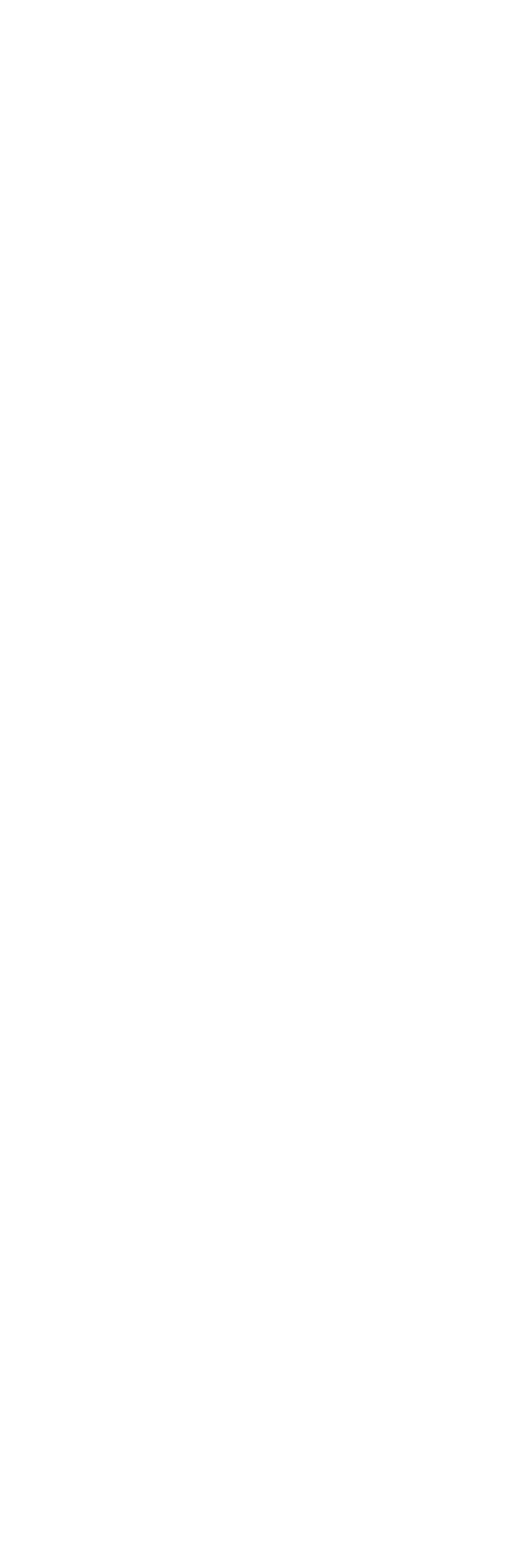
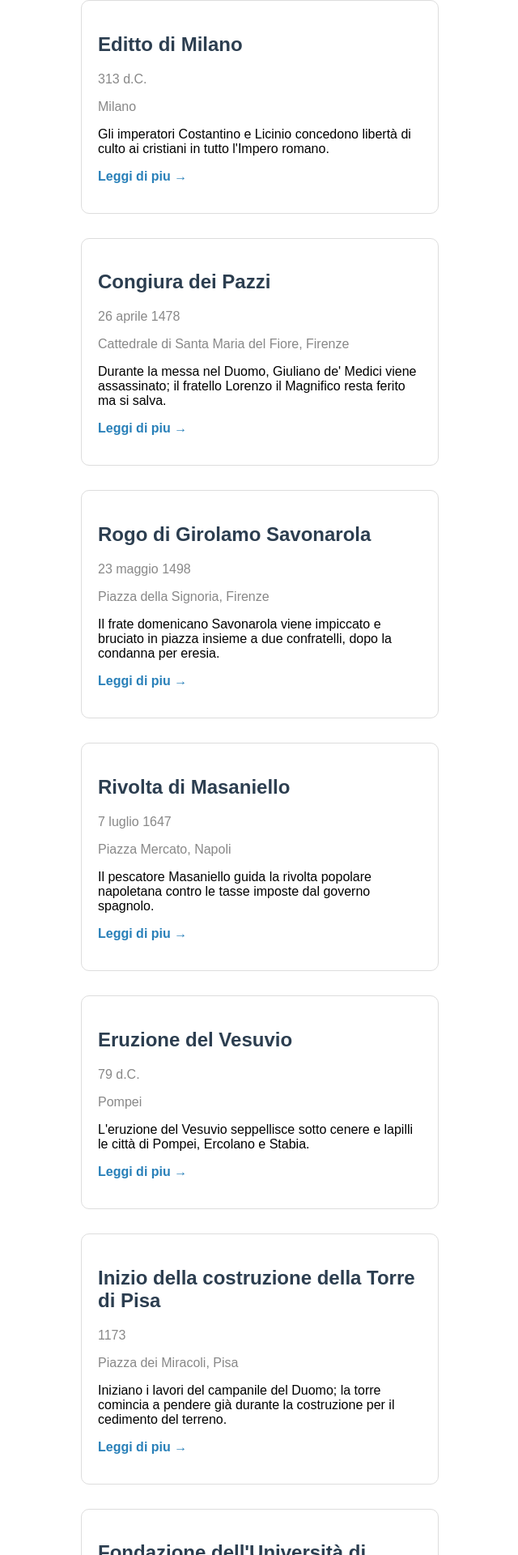
Before and after one commit to monicazucca1974-lab/quieoralastoria, a React (Create React App) app: page / in a window 1280 px wide. Shown: the part 1415-3335 px from the top of the page at 81% size, without its empty margins (319-959 px from the left). Before the commit the page ends 1415 px from the top, so only its background shows below. Built offline with nearby package versions, Linux system fonts and the light colour scheme.

Commit message:
eventi in file separato, aggiunti 11 nuovi eventi

```diff
--- a/src/App.js
+++ b/src/App.js
@@ -1,43 +1,5 @@
 import { useState } from 'react';
-
-const eventi = [
-  {
-    id: 1,
-    titolo: 'Inaugurazione del Colosseo',
-    data: '25 maggio 80 d.C.',
-    luogo: 'Colosseo, Roma',
-    lat: 41.8902,
-    lon: 12.4922,
-    descrizione: "L'imperatore Tito inaugura solennemente l'Anfiteatro Flavio dopo 8 anni di costruzione."
-  },
-  {
-    id: 2,
-    titolo: 'Assassinio di Giulio Cesare',
-    data: '15 marzo 44 a.C.',
-    luogo: 'Curia di Pompeo, Roma',
-    lat: 41.8956,
-    lon: 12.4769,
-    descrizione: 'Giulio Cesare viene assassinato da un gruppo di senatori durante la seduta del Senato.'
-  },
-  {
-    id: 3,
-    titolo: 'Ultima Cena di Leonardo',
-    data: '1495-1498',
-    luogo: 'Santa Maria delle Grazie, Milano',
-    lat: 45.4659,
-    lon: 9.1706,
-    descrizione: 'Leonardo da Vinci dipinge il Cenacolo nel refettorio del convento domenicano.'
-  },
-  {
-    id: 4,
-    titolo: 'Le Cinque Giornate di Milano',
-    data: '18-22 marzo 1848',
-    luogo: 'Centro storico, Milano',
-    lat: 45.4642,
-    lon: 9.1900,
-    descrizione: 'I milanesi insorgono contro il dominio austriaco e cacciano le truppe di Radetzky dalla città.'
-  }
-];
+import eventi from './eventi';
 
 function calcolaDistanza(lat1, lon1, lat2, lon2) {
   const R = 6371;
--- /dev/null
+++ b/src/eventi.js
@@ -0,0 +1,143 @@
+// QUESTO FILE CONTIENE SOLO I DATI DEGLI EVENTI.
+// Per aggiungere un evento: copia un blocco { ... }, incollalo prima della riga ];
+// e cambia i valori. Ricordati la virgola dopo la parentesi graffa } di chiusura.
+
+const eventi = [
+  {
+    id: 1,
+    titolo: 'Inaugurazione del Colosseo',
+    data: '25 maggio 80 d.C.',
+    luogo: 'Colosseo, Roma',
+    lat: 41.8902,
+    lon: 12.4922,
+    descrizione: "L'imperatore Tito inaugura solennemente l'Anfiteatro Flavio dopo 8 anni di costruzione."
+  },
+  {
+    id: 2,
+    titolo: 'Assassinio di Giulio Cesare',
+    data: '15 marzo 44 a.C.',
+    luogo: 'Curia di Pompeo, Roma',
+    lat: 41.8956,
+    lon: 12.4769,
+    descrizione: 'Giulio Cesare viene assassinato da un gruppo di senatori durante la seduta del Senato.'
+  },
+  {
+    id: 3,
+    titolo: 'Ultima Cena di Leonardo',
+    data: '1495-1498',
+    luogo: 'Santa Maria delle Grazie, Milano',
+    lat: 45.4659,
+    lon: 9.1706,
+    descrizione: 'Leonardo da Vinci dipinge il Cenacolo nel refettorio del convento domenicano.'
+  },
+  {
+    id: 4,
+    titolo: 'Le Cinque Giornate di Milano',
+    data: '18-22 marzo 1848',
+    luogo: 'Centro storico, Milano',
+    lat: 45.4642,
+    lon: 9.1900,
+    descrizione: 'I milanesi insorgono contro il dominio austriaco e cacciano le truppe di Radetzky dalla città.'
+  },
+  {
+    id: 5,
+    titolo: 'Editto di Milano',
+    data: '313 d.C.',
+    luogo: 'Milano',
+    lat: 45.4642,
+    lon: 9.1900,
+    descrizione: "Gli imperatori Costantino e Licinio concedono libertà di culto ai cristiani in tutto l'Impero romano."
+  },
+  {
+    id: 6,
+    titolo: 'Congiura dei Pazzi',
+    data: '26 aprile 1478',
+    luogo: 'Cattedrale di Santa Maria del Fiore, Firenze',
+    lat: 43.7731,
+    lon: 11.2560,
+    descrizione: "Durante la messa nel Duomo, Giuliano de' Medici viene assassinato; il fratello Lorenzo il Magnifico resta ferito ma si salva."
+  },
+  {
+    id: 7,
+    titolo: 'Rogo di Girolamo Savonarola',
+    data: '23 maggio 1498',
+    luogo: 'Piazza della Signoria, Firenze',
+    lat: 43.7696,
+    lon: 11.2558,
+    descrizione: 'Il frate domenicano Savonarola viene impiccato e bruciato in piazza insieme a due confratelli, dopo la condanna per eresia.'
+  },
+  {
+    id: 8,
+    titolo: 'Rivolta di Masaniello',
+    data: '7 luglio 1647',
+    luogo: 'Piazza Mercato, Napoli',
+    lat: 40.8478,
+    lon: 14.2665,
+    descrizione: "Il pescatore Masaniello guida la rivolta popolare napoletana contro le tasse imposte dal governo spagnolo."
+  },
+  {
+    id: 9,
+    titolo: 'Eruzione del Vesuvio',
+    data: '79 d.C.',
+    luogo: 'Pompei',
+    lat: 40.7491,
+    lon: 14.4869,
+    descrizione: "L'eruzione del Vesuvio seppellisce sotto cenere e lapilli le città di Pompei, Ercolano e Stabia."
+  },
+  {
+    id: 10,
+    titolo: 'Inizio della costruzione della Torre di Pisa',
+    data: '1173',
+    luogo: 'Piazza dei Miracoli, Pisa',
+    lat: 43.7230,
+    lon: 10.3966,
+    descrizione: 'Iniziano i lavori del campanile del Duomo; la torre comincia a pendere già durante la costruzione per il cedimento del terreno.'
+  },
+  {
+    id: 11,
+    titolo: "Fondazione dell'Università di Bologna",
+    data: '1088',
+    luogo: 'Bologna',
+    lat: 44.4949,
+    lon: 11.3426,
+    descrizione: "Nasce lo Studium di Bologna, considerato la più antica università del mondo occidentale ancora in attività."
+  },
+  {
+    id: 12,
+    titolo: 'Vespri siciliani',
+    data: '31 marzo 1282',
+    luogo: 'Chiesa di Santo Spirito, Palermo',
+    lat: 38.0940,
+    lon: 13.3772,
+    descrizione: "All'ora dei vespri scoppia a Palermo la rivolta contro il dominio angioino francese, che si estende a tutta la Sicilia."
+  },
+  {
+    id: 13,
+    titolo: "Proclamazione del Regno d'Italia",
+    data: '17 marzo 1861',
+    luogo: 'Palazzo Carignano, Torino',
+    lat: 45.0672,
+    lon: 7.6858,
+    descrizione: "Il primo Parlamento italiano, riunito a Torino, proclama Vittorio Emanuele II re d'Italia."
+  },
+  {
+    id: 14,
+    titolo: 'Breccia di Porta Pia',
+    data: '20 settembre 1870',
+    luogo: 'Porta Pia, Roma',
+    lat: 41.9110,
+    lon: 12.5040,
+    descrizione: "I bersaglieri entrano a Roma attraverso una breccia presso Porta Pia: finisce lo Stato Pontificio e Roma diventa capitale d'Italia."
+  },
+  {
+    id: 15,
+    titolo: 'Battaglia di Magenta',
+    data: '4 giugno 1859',
+    luogo: 'Magenta, Milano',
+    lat: 45.46282,
+    lon: 8.87702,
+    descrizione: "L'esercito franco-piemontese, guidato da Napoleone III, sconfigge l'esercito imperiale austriaco, aprendo la strada verso Milano."
+  }
+];
+
+export default eventi;
```
